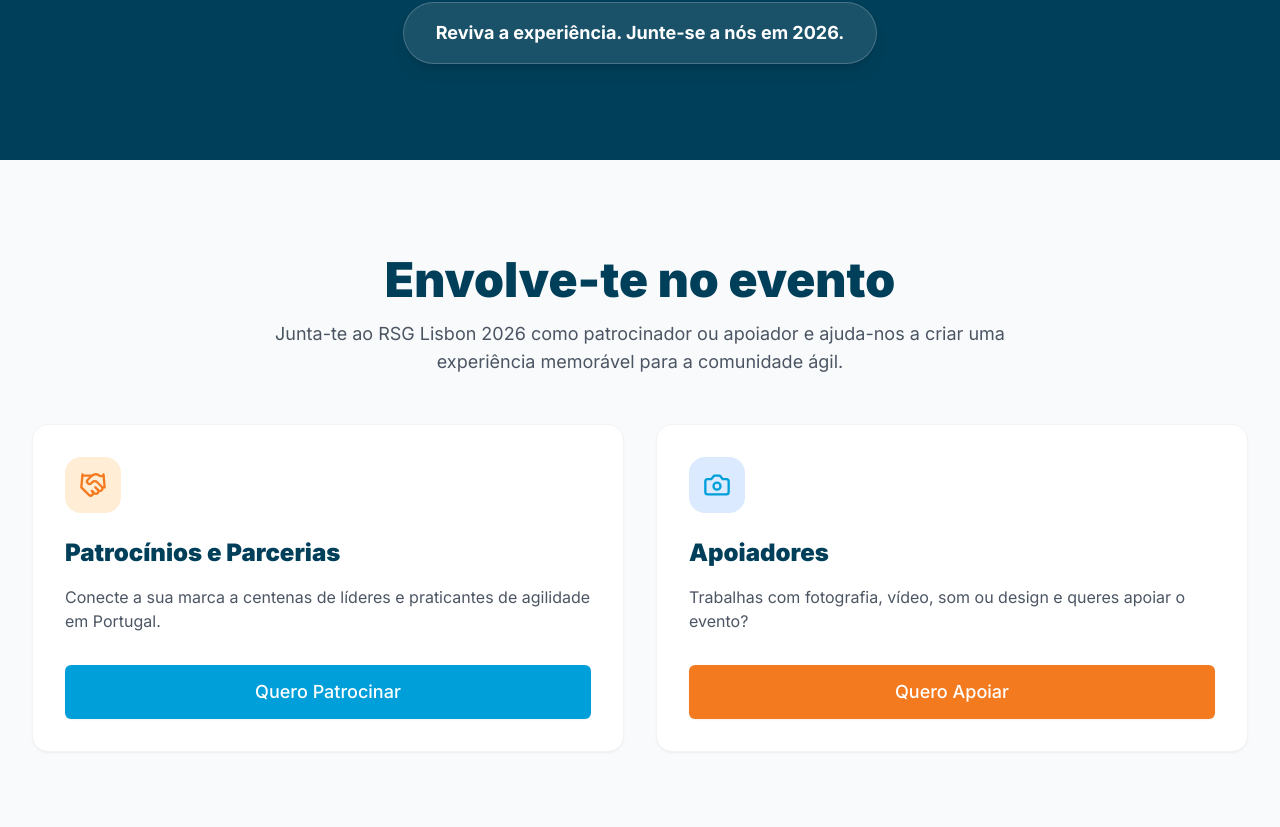
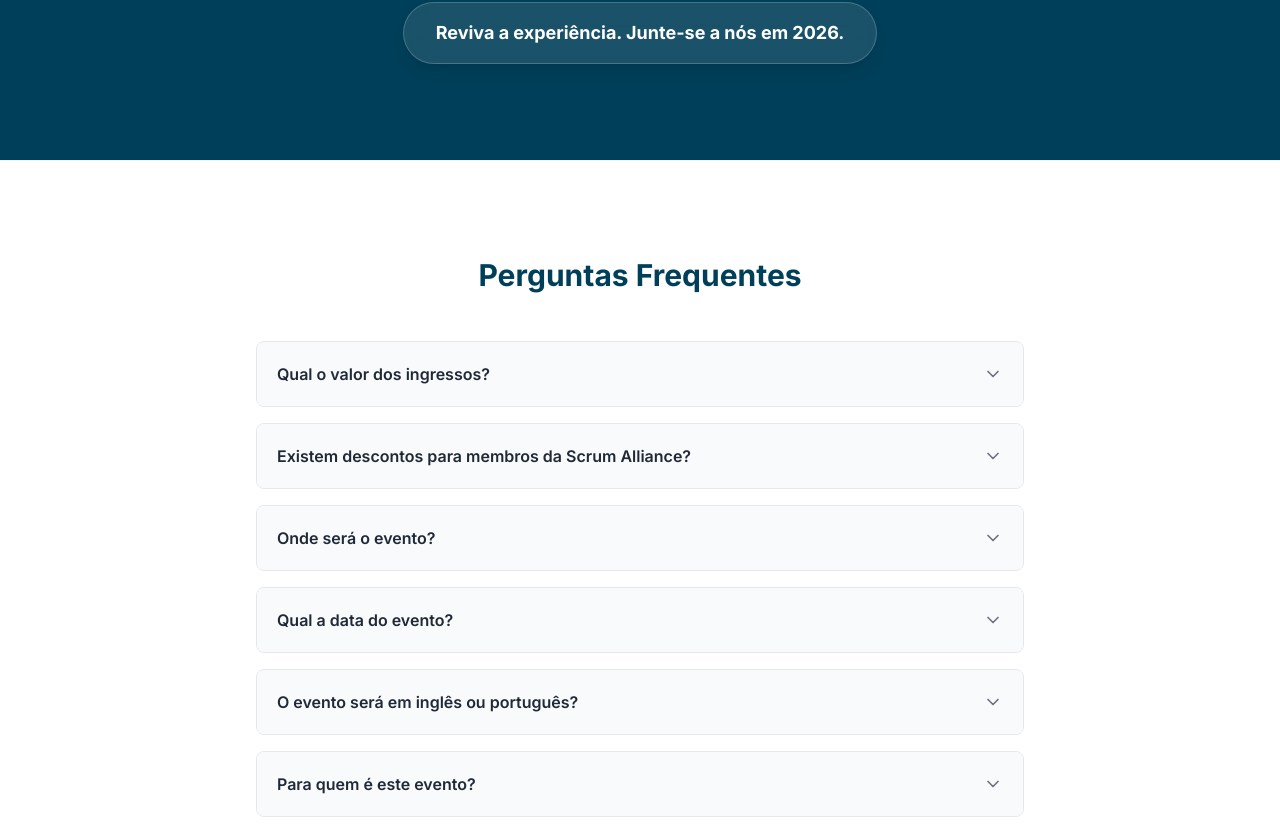
Before and after one commit to tugagilportugal-star/rsg2026, a React (Vite) app: page / in a window 1280 px wide. Shown: the part 10793-11620 px from the top of the page. Built offline with nearby package versions, Linux system fonts and the light colour scheme; no server answers.

Commit message:
Update App.tsx

```diff
--- a/App.tsx
+++ b/App.tsx
@@ -56,19 +56,10 @@ const App: React.FC = () => {
         <Features />
         <Program />
         <WhyAttend />
-
         <Tickets onOpenTicketModal={() => setTicketModalOpen(true)} />
-
         <Sponsors onOpenSponsorModal={() => setSponsorModalOpen(true)} />
-
         <Speakers />
         <Recap />
-
-        <GetInvolved
-          setSponsorModalOpen={setSponsorModalOpen}
-          setSupporterModalOpen={setSupporterModalOpen}
-        />
-
         <FAQ />
         <Team />
         <Footer />
```
